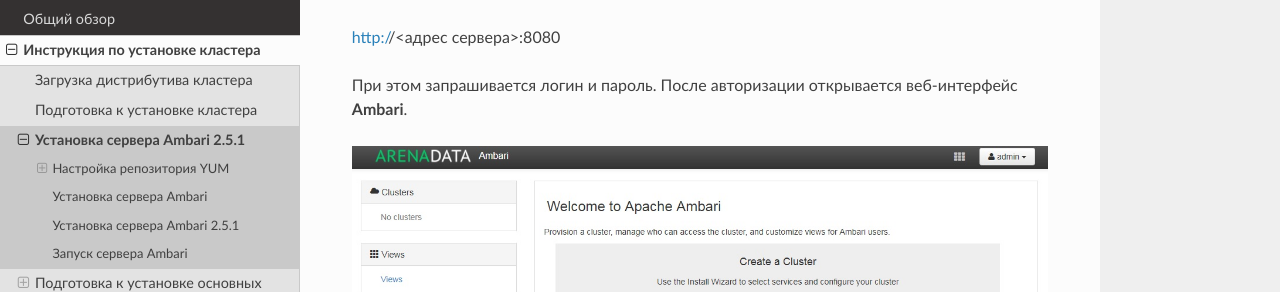
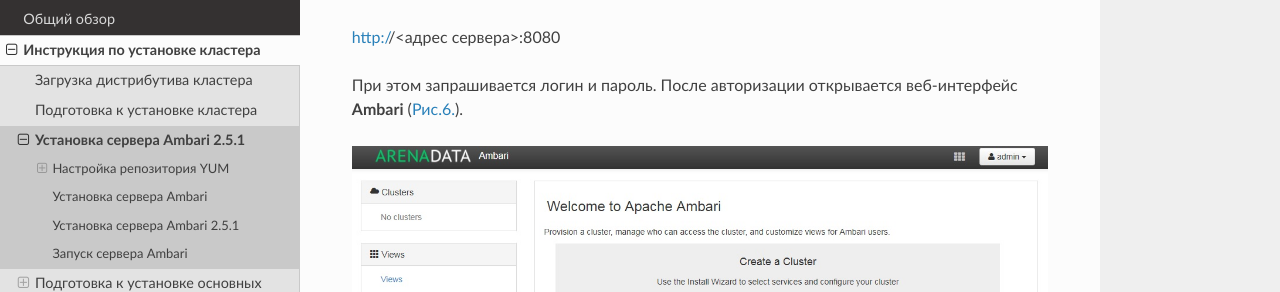
Before and after one commit to arenadata/docs_adps, a Sphinx documentation site: the page built from source/install/install.rst, in a window 1280 px wide and 900 px high, scrolled down 4244 px. Shown: the part 158-450 px from the top of the window. Built offline with Sphinx 7.4.7 and the Read the Docs theme 2.0.0, drawn with Linux system fonts in a browser that asks for light colours.

Commit message:
Update install.rst

```diff
--- a/source/install/install.rst
+++ b/source/install/install.rst
@@ -205,7 +205,7 @@
 http://<адрес сервера>:8080
 
 При этом запрашивается логин и пароль. После авторизации открывается
-веб-интерфейс **Ambari**.
+веб-интерфейс **Ambari** (:ref:`Рис.6.<install_pic6>`).
 
 .. _install_pic6:
 
```
